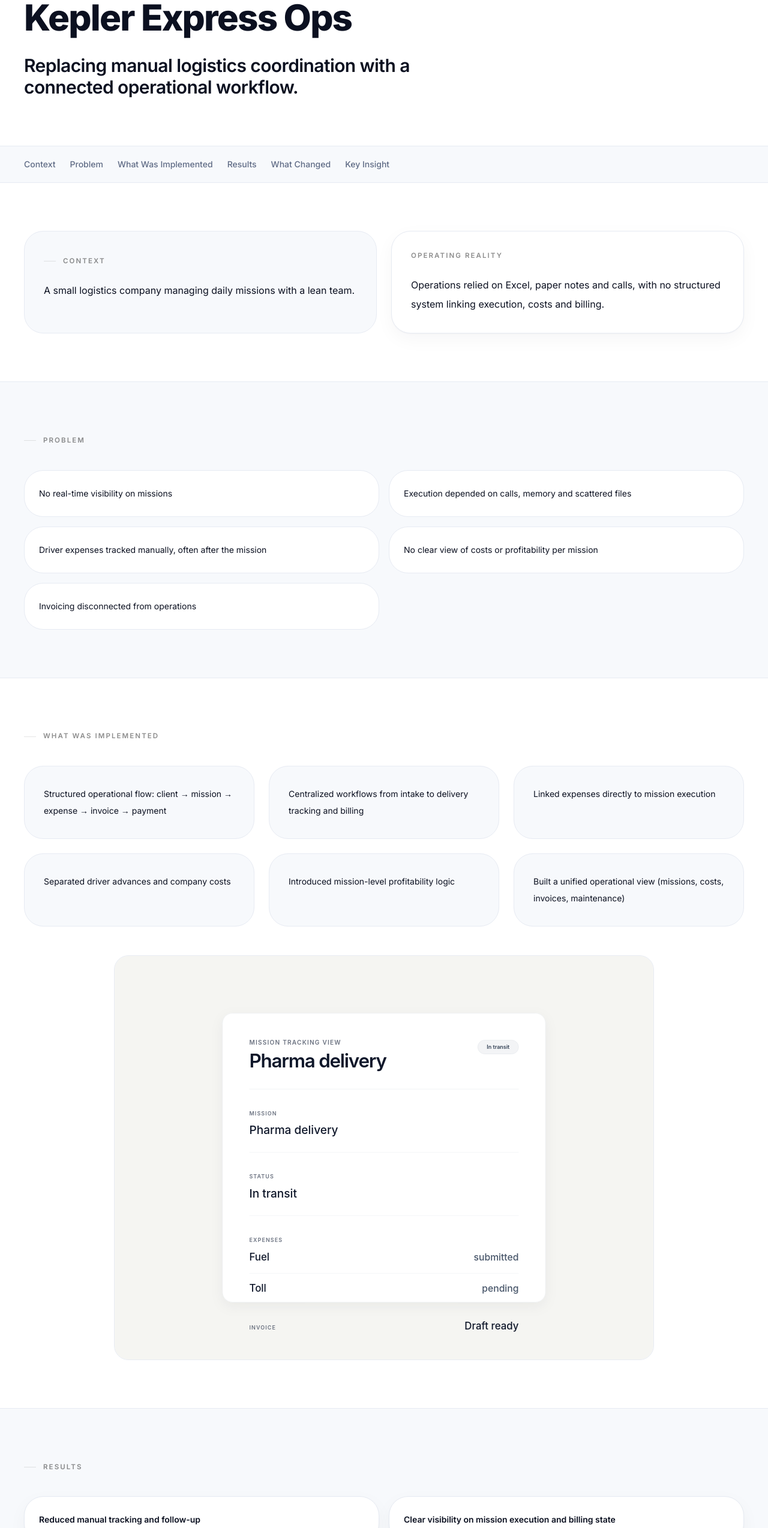
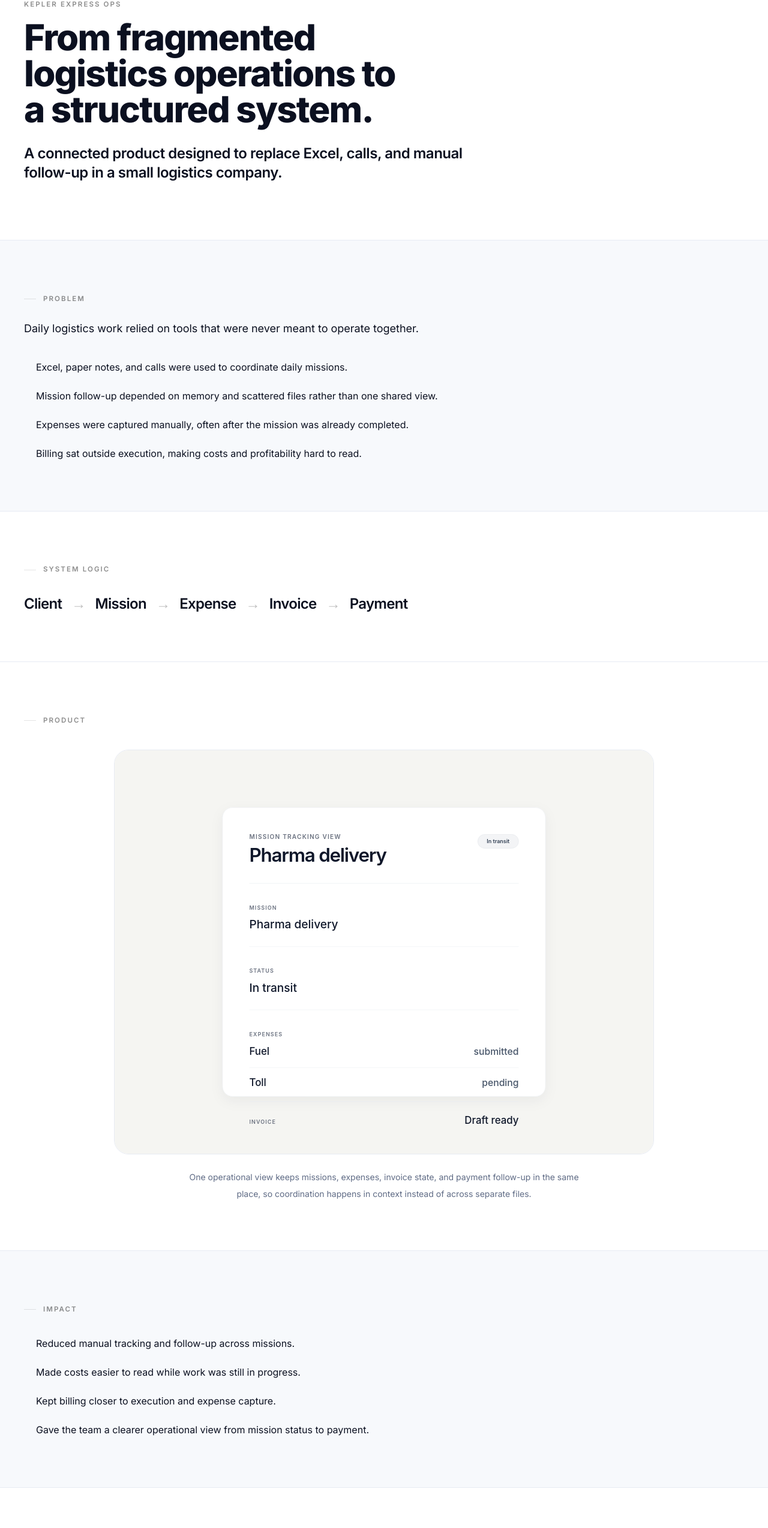
Before and after one commit to Granis75/anisconsult.com, a Next.js app: page /case-study/kepler-express in a window 1280 px wide. Shown: the part 208-2756 px from the top of the page at 60% size. Built offline with nearby package versions, Linux system fonts and the light colour scheme.

Commit message:
refactor: simplify Kepler case study hierarchy

```diff
--- a/app/case-study/kepler-express/page.tsx
+++ b/app/case-study/kepler-express/page.tsx
@@ -11,45 +11,18 @@ export const metadata: Metadata = {
     "A logistics case study about replacing manual coordination with a connected operational workflow.",
 };
 
-const sectionLinks = [
-  { label: "Context", href: "#context" },
-  { label: "Problem", href: "#problem" },
-  { label: "What Was Implemented", href: "#implementation" },
-  { label: "Results", href: "#results" },
-  { label: "What Changed", href: "#change" },
-  { label: "Key Insight", href: "#insight" },
+const problemItems = [
+  "Excel, paper notes, and calls were used to coordinate daily missions.",
+  "Mission follow-up depended on memory and scattered files rather than one shared view.",
+  "Expenses were captured manually, often after the mission was already completed.",
+  "Billing sat outside execution, making costs and profitability hard to read.",
 ] as const;
 
-const problemItems = [
-  "No real-time visibility on missions",
-  "Execution depended on calls, memory and scattered files",
-  "Driver expenses tracked manually, often after the mission",
-  "No clear view of costs or profitability per mission",
-  "Invoicing disconnected from operations",
-] as const;
-
-const implementationItems = [
-  "Structured operational flow: client → mission → expense → invoice → payment",
-  "Centralized workflows from intake to delivery tracking and billing",
-  "Linked expenses directly to mission execution",
-  "Separated driver advances and company costs",
-  "Introduced mission-level profitability logic",
-  "Built a unified operational view (missions, costs, invoices, maintenance)",
-] as const;
-
-const resultItems = [
-  "Reduced manual tracking and follow-up",
-  "Clear visibility on mission execution and billing state",
-  "Costs understood in context, not after the fact",
-  "Mission-level profitability became readable",
-  "Operations became easier to manage and coordinate",
-] as const;
-
-const changeItems = [
-  "One source of truth for operations and admin",
-  "Better alignment between execution and billing",
-  "More reliable follow-up on missions and payments",
-  "Clearer decision-making on costs and performance",
+const impactItems = [
+  "Reduced manual tracking and follow-up across missions.",
+  "Made costs easier to read while work was still in progress.",
+  "Kept billing closer to execution and expense capture.",
+  "Gave the team a clearer operational view from mission status to payment.",
 ] as const;
 
 const flowSteps = ["Client", "Mission", "Expense", "Invoice", "Payment"] as const;
@@ -61,60 +34,19 @@ export default function KeplerExpressCaseStudyPage() {
 
       <main className="bg-white text-ink antialiased">
         <section className="border-b border-line bg-white">
-          <div className="mx-auto max-w-7xl px-6 pb-14 pt-16 lg:px-10 lg:pb-20 lg:pt-24">
+          <div className="mx-auto max-w-7xl px-6 pb-16 pt-16 lg:px-10 lg:pb-24 lg:pt-24">
             <div className="max-w-5xl">
               <SectionKicker label="Case Study" />
-              <h1 className="mt-6 max-w-5xl text-balance text-4xl font-extrabold leading-tight tracking-tighter2 text-ink sm:text-5xl lg:text-6xl">
+              <p className="mt-6 text-[0.72rem] font-semibold uppercase tracking-[0.18em] text-black/45">
                 Kepler Express Ops
+              </p>
+              <h1 className="mt-4 max-w-4xl text-balance text-4xl font-extrabold leading-tight tracking-tighter2 text-ink sm:text-5xl lg:text-6xl">
+                From fragmented logistics operations to a structured system.
               </h1>
-
-              <p className="mt-8 max-w-3xl text-2xl font-semibold leading-tight tracking-[-0.02em] text-ink sm:text-3xl">
-                Replacing manual logistics coordination with a connected
-                operational workflow.
+              <p className="mt-7 max-w-3xl text-xl font-semibold leading-tight tracking-[-0.02em] text-ink sm:text-2xl">
+                A connected product designed to replace Excel, calls, and
+                manual follow-up in a small logistics company.
               </p>
-            </div>
-          </div>
-        </section>
-
-        <section className="border-b border-line bg-surface">
-          <div className="mx-auto max-w-7xl px-6 py-5 lg:px-10">
-            <nav
-              aria-label="Section navigation"
-              className="-mx-1 flex gap-6 overflow-x-auto px-1"
-            >
-              {sectionLinks.map((item) => (
-                <a
-                  key={item.label}
-                  href={item.href}
-                  className="whitespace-nowrap text-sm font-medium text-muted transition hover:text-ink"
-                >
-                  {item.label}
-                </a>
-              ))}
-            </nav>
-          </div>
-        </section>
-
-        <section id="context" className="border-b border-line bg-white">
-          <div className="mx-auto max-w-7xl px-6 py-20 lg:px-10">
-            <div className="grid gap-6 lg:grid-cols-2">
-              <article className="rounded-[2rem] border border-line bg-surface p-8">
-                <SectionKicker label="Context" />
-                <p className="mt-6 text-base leading-8 text-ink">
-                  A small logistics company managing daily missions with a lean
-                  team.
-                </p>
-              </article>
-
-              <article className="rounded-[2rem] border border-line bg-white p-8 shadow-[0_1px_2px_rgba(15,23,42,0.03),0_10px_30px_rgba(15,23,42,0.04)]">
-                <p className="text-[0.72rem] font-semibold uppercase tracking-[0.18em] text-black/45">
-                  Operating reality
-                </p>
-                <p className="mt-6 text-base leading-8 text-ink">
-                  Operations relied on Excel, paper notes and calls, with no
-                  structured system linking execution, costs and billing.
-                </p>
-              </article>
             </div>
           </div>
         </section>
@@ -123,40 +55,46 @@ export default function KeplerExpressCaseStudyPage() {
           <div className="mx-auto max-w-7xl px-6 py-20 lg:px-10">
             <div className="max-w-3xl">
               <SectionKicker label="Problem" />
-            </div>
+              <p className="mt-6 text-lg leading-8 text-ink">
+                Daily logistics work relied on tools that were never meant to
+                operate together.
+              </p>
 
-            <div className="mt-10 grid gap-4 lg:grid-cols-2">
-              {problemItems.map((item) => (
-                <article
-                  key={item}
-                  className="rounded-[2rem] border border-line bg-white p-6"
-                >
-                  <p className="text-sm leading-7 text-ink">{item}</p>
-                </article>
-              ))}
+              <ul className="mt-8 space-y-4 pl-5 text-base leading-8 text-ink marker:text-black/30">
+                {problemItems.map((item) => (
+                  <li key={item}>{item}</li>
+                ))}
+              </ul>
             </div>
           </div>
         </section>
 
-        <section id="implementation" className="border-b border-line bg-white">
+        <section className="border-b border-line bg-white">
+          <div className="mx-auto max-w-7xl px-6 py-16 lg:px-10 lg:py-20">
+            <div className="max-w-5xl">
+              <SectionKicker label="System Logic" />
+              <div className="mt-8 flex flex-wrap items-center gap-x-4 gap-y-3 text-lg font-semibold tracking-[-0.03em] text-ink sm:text-2xl">
+                {flowSteps.map((item, index) => (
+                  <div key={item} className="flex items-center gap-x-4">
+                    <span>{item}</span>
+                    {index < flowSteps.length - 1 ? (
+                      <span className="text-black/25">→</span>
+                    ) : null}
+                  </div>
+                ))}
+              </div>
+            </div>
+          </div>
+        </section>
+
+        <section className="border-b border-line bg-white">
           <div className="mx-auto max-w-7xl px-6 py-20 lg:px-10">
-            <div className="max-w-4xl">
-              <SectionKicker label="What Was Implemented" />
+            <div className="max-w-3xl">
+              <SectionKicker label="Product" />
             </div>
 
-            <div className="mt-10 grid gap-6 lg:grid-cols-2 xl:grid-cols-3">
-              {implementationItems.map((item) => (
-                <article
-                  key={item}
-                  className="rounded-[2rem] border border-line bg-surface p-8"
-                >
-                  <p className="text-sm leading-7 text-ink">{item}</p>
-                </article>
-              ))}
-            </div>
-
-            <div className="mt-12 flex justify-center">
-              <div className="w-full max-w-[900px] overflow-hidden rounded-[24px] border border-line bg-surface">
+            <div className="mt-10 flex justify-center">
+              <div className="w-full max-w-[900px] overflow-hidden rounded-[24px] border border-line">
                 <Image
                   src="/visuals/kepler-operations-flow.svg"
                   alt="Operational mission tracking view showing a pharma delivery in transit with expenses and invoice status."
@@ -166,82 +104,40 @@ export default function KeplerExpressCaseStudyPage() {
                 />
               </div>
             </div>
+
+            <p className="mx-auto mt-6 max-w-2xl text-center text-sm leading-7 text-muted">
+              One operational view keeps missions, expenses, invoice state, and
+              payment follow-up in the same place, so coordination happens in
+              context instead of across separate files.
+            </p>
           </div>
         </section>
 
-        <section id="results" className="border-b border-line bg-surface">
+        <section className="border-b border-line bg-surface">
           <div className="mx-auto max-w-7xl px-6 py-20 lg:px-10">
             <div className="max-w-3xl">
-              <SectionKicker label="Results" />
-            </div>
-
-            <div className="mt-10 grid gap-4 lg:grid-cols-2">
-              {resultItems.map((item) => (
-                <article
-                  key={item}
-                  className="rounded-[2rem] border border-line bg-white p-6 shadow-[0_1px_2px_rgba(15,23,42,0.03),0_10px_30px_rgba(15,23,42,0.04)]"
-                >
-                  <p className="text-sm font-semibold leading-7 text-ink">{item}</p>
-                </article>
-              ))}
+              <SectionKicker label="Impact" />
+              <ul className="mt-8 space-y-4 pl-5 text-base leading-8 text-ink marker:text-black/30">
+                {impactItems.map((item) => (
+                  <li key={item}>{item}</li>
+                ))}
+              </ul>
             </div>
           </div>
         </section>
 
-        <section id="change" className="border-b border-line bg-white">
+        <section className="border-b border-line bg-white">
           <div className="mx-auto max-w-7xl px-6 py-20 lg:px-10">
-            <div className="grid gap-8 lg:grid-cols-[1.15fr_0.85fr]">
-              <article className="rounded-[2rem] border border-line bg-surface p-8 lg:p-10">
-                <SectionKicker label="What Changed" />
-                <p className="mt-6 text-2xl font-bold leading-tight tracking-[-0.03em] text-ink sm:text-3xl">
-                  Daily operations no longer relied on scattered tools and
-                  manual coordination.
-                </p>
-              </article>
-
-              <div className="grid gap-4">
-                {changeItems.map((item) => (
-                  <article
-                    key={item}
-                    className="rounded-[2rem] border border-line bg-white px-6 py-6 shadow-[0_1px_2px_rgba(15,23,42,0.03),0_10px_30px_rgba(15,23,42,0.04)]"
-                  >
-                    <p className="text-sm font-semibold text-ink">{item}</p>
-                  </article>
-                ))}
-              </div>
-            </div>
-          </div>
-        </section>
-
-        <section id="insight" className="border-b border-line bg-surface">
-          <div className="mx-auto max-w-7xl px-6 py-20 lg:px-10">
-            <div className="rounded-[2rem] border border-line bg-white p-8 lg:p-10">
-              <SectionKicker label="Key Insight" />
-              <p className="mt-5 max-w-4xl text-2xl font-bold leading-tight tracking-[-0.03em] text-ink sm:text-3xl">
-                Operational clarity came from connecting the flow — not adding
-                complexity.
+            <div className="max-w-4xl">
+              <SectionKicker label="Product Thinking" />
+              <p className="mt-6 text-xl font-semibold leading-tight tracking-[-0.02em] text-ink sm:text-2xl">
+                Simplicity mattered more than feature volume: the product was
+                designed to connect the core flow, keep the data model
+                consistent, and support real logistics constraints without
+                adding more tools to manage.
               </p>
 
-              <div className="mt-10 border-t border-line pt-6">
-                <p className="text-[0.72rem] font-semibold uppercase tracking-[0.18em] text-black/45">
-                  System flow
-                </p>
-
-                <div className="mt-5 flex flex-wrap items-center gap-3">
-                  {flowSteps.map((item, index) => (
-                    <div key={item} className="flex items-center gap-3">
-                      <span className="inline-flex min-h-11 items-center rounded-full border border-line bg-surface px-4 py-2 text-sm font-medium text-ink">
-                        {item}
-                      </span>
-                      {index < flowSteps.length - 1 ? (
-                        <span className="text-sm text-black/25">→</span>
-                      ) : null}
-                    </div>
-                  ))}
-                </div>
-              </div>
-
-              <div className="mt-8">
+              <div className="mt-10">
                 <Link
                   href="/"
                   className="inline-flex items-center rounded-full bg-ink px-5 py-3 text-sm font-semibold text-white transition hover:opacity-90"
```
